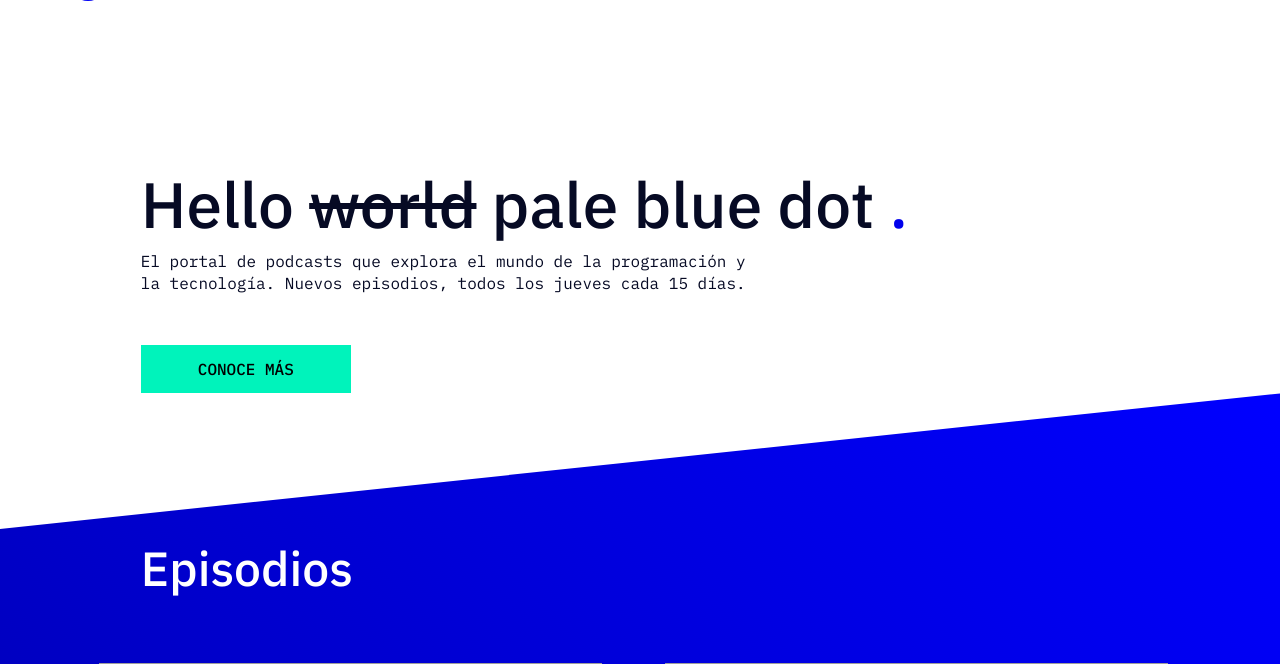
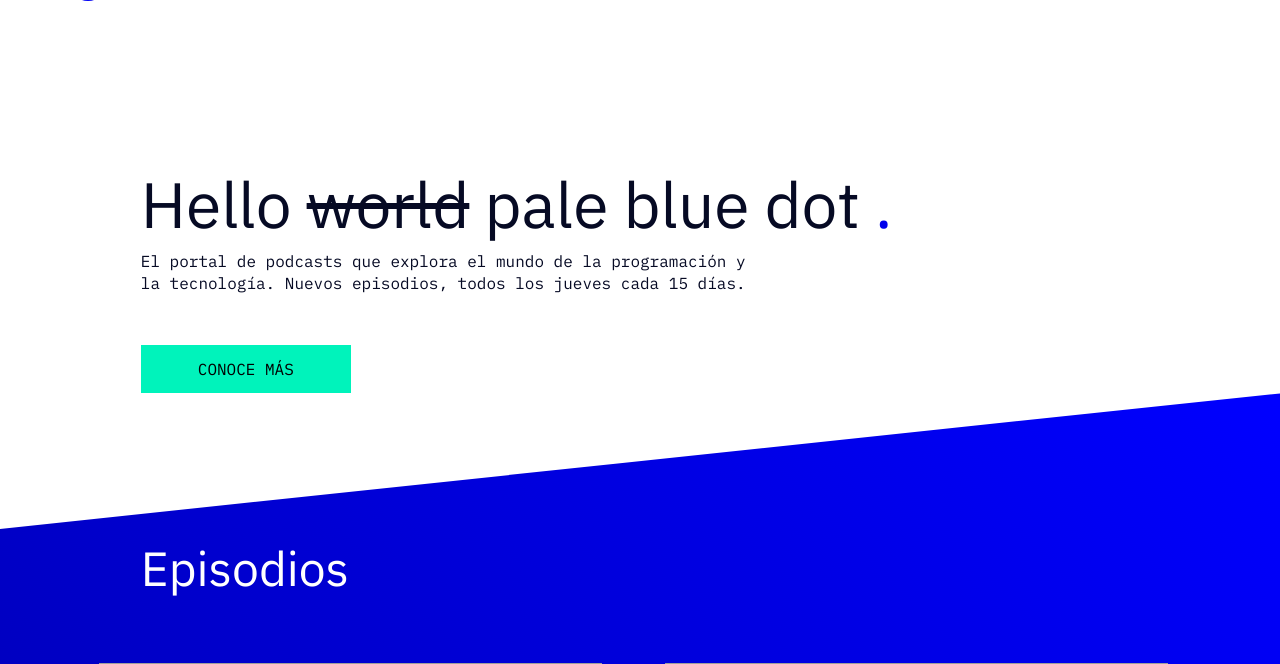
Before and after one commit to sharkwhite21/Podcast_Project, a PHP site: page / in a window 1280 px wide. Shown: the part 45-709 px from the top of the page. Run offline with PHP 8.4, Linux system fonts and the light colour scheme; some libraries are stand-ins or nearby versions; grey boxes are pictures that could not be loaded.

Commit message:
Detalles font

```diff
--- a/CSS/_main.scss
+++ b/CSS/_main.scss
@@ -38,6 +38,7 @@ main{
             padding: 5%;
             font-family: $fuente_2;
             font-weight: 500;
+
             &:hover{
                 background-image: linear-gradient(225deg, #0000FE 0%, #00F0B8 100%);
                 color: $bg-primary;
--- a/CSS/styles.css
+++ b/CSS/styles.css
@@ -1,6 +1,3 @@
-@import url("https://fonts.googleapis.com/css2?family=IBM+Plex+Mono:wght@400&family=IBM+Plex+Sans:wght@300&display=swap");
-@import url("https://fonts.googleapis.com/css2?family=IBM+Plex+Mono:wght@500&family=IBM+Plex+Sans:wght@500;600&display=swap");
-@import url("https://fonts.googleapis.com/css2?family=IBM+Plex+Sans:wght@300&display=swap");
 header {
   width: 100%;
   height: 44px;
--- a/CSS/styles.scss
+++ b/CSS/styles.scss
@@ -1,7 +1,4 @@
 @import "variables";
-@import url('https://fonts.googleapis.com/css2?family=IBM+Plex+Mono:wght@400&family=IBM+Plex+Sans:wght@300&display=swap');
-@import url('https://fonts.googleapis.com/css2?family=IBM+Plex+Mono:wght@500&family=IBM+Plex+Sans:wght@500;600&display=swap');
-@import url('https://fonts.googleapis.com/css2?family=IBM+Plex+Sans:wght@300&display=swap');
 @import "header";
 @import "main";
 @import "footer";
--- a/index.php
+++ b/index.php
@@ -2,9 +2,11 @@
 <html lang="es">
 <head>
     <meta charset="UTF-8">
+    <script src="https://kit.fontawesome.com/dfa8884d75.js" crossorigin="anonymous"></script>
     <meta name="viewport" content="width=device-width, initial-scale=1.0">
+    <link href="https://fonts.googleapis.com/css?family=IBM+Plex+Sans&display=swap" rel="stylesheet">
+    <link href="https://fonts.googleapis.com/css?family=IBM+Plex+Mono&display=swap" rel="stylesheet">
     <link rel="stylesheet" href="CSS/styles.css">
-    <script src="https://kit.fontawesome.com/dfa8884d75.js" crossorigin="anonymous"></script>
     <title>Podcast</title>
 </head>
 <body>
```
Also changed, not shown: 1 other file.
